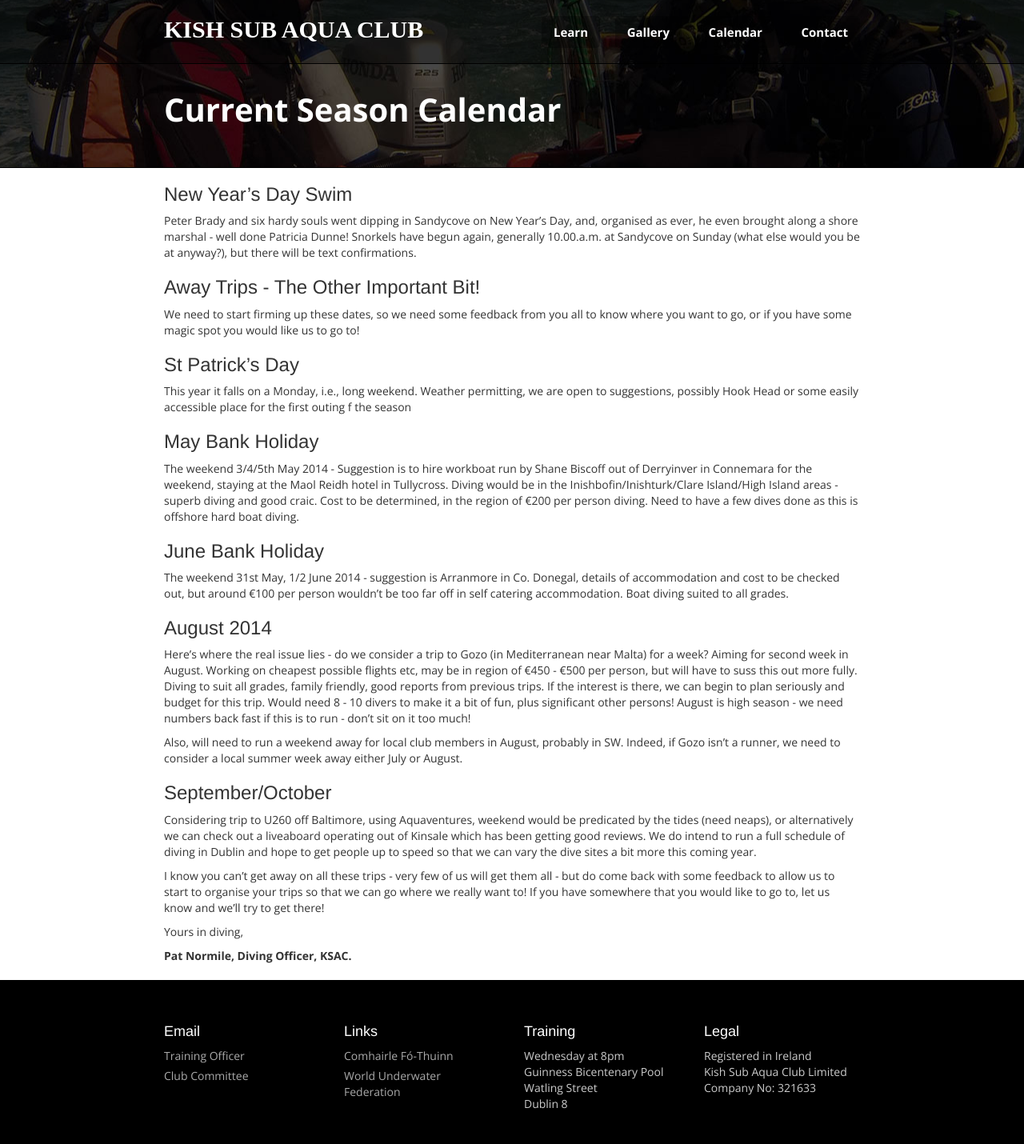
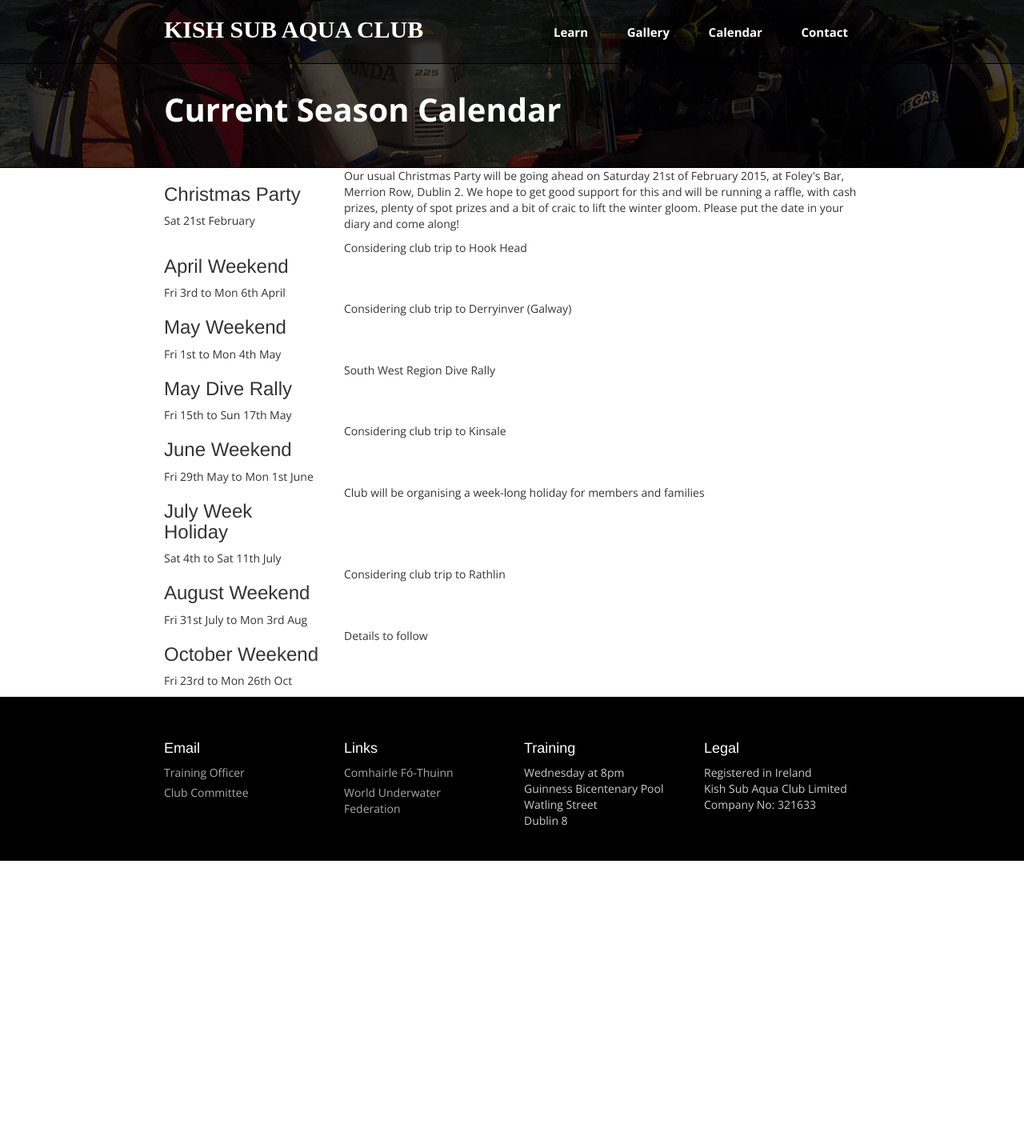
Before and after one commit to kish-sub-aqua-club/kish-sub-aqua-club.github.io, a Jekyll site: the page built from calendar.markdown, in a window 1280 px wide. Shown: the whole page at 80% size. Built offline with Jekyll 4.4.1, drawn with Linux system fonts in a browser that asks for light colours; some web fonts are replaced; Markdown is read by kramdown in place of the engine named in the settings; after the commit the page ends 1076 px from its top, so only the background shows below that.

Commit message:
updated club calendar with currently available dates

```diff
--- /dev/null
+++ b/_includes/hero.html
@@ -0,0 +1,11 @@
+<div class="hero inner-page">
+  <div class="container">
+    <div class="row">
+      <div class="col-md-12">
+        <div class="intro">
+          <h2>{{ page.title }}</h2>
+        </div>
+      </div>
+    </div>
+  </div>
+</div>
--- a/_layouts/default.html
+++ b/_layouts/default.html
@@ -9,18 +9,7 @@
     <div class="top">
 
       {% include header.html %}
-
-      <div class="hero inner-page">
-        <div class="container">
-          <div class="row">
-            <div class="col-md-12">
-              <div class="intro">
-                <h2>{{ page.title }}</h2>
-              </div>
-            </div>
-          </div>
-        </div>
-      </div>
+      {% include hero.html %}
 
     </div>
 
--- a/calendar.markdown
+++ b/calendar.markdown
@@ -3,31 +3,98 @@ layout: default
 title: Current Season Calendar
 ---
 
-### New Year's Day Swim
-Peter Brady and six hardy souls went dipping in Sandycove on New Year's Day, and, organised as ever, he even brought along a shore marshal - well done Patricia Dunne! Snorkels have begun again, generally 10.00.a.m. at Sandycove on Sunday (what else would you be at anyway?), but there will be text confirmations.
+<div class="row event">
+  <div class="col-md-3">
+    <h3>Christmas Party</h3>
+    Sat 21st February
+  </div>
+  <div class="col-md-9">
+    <p>
+      Our usual Christmas Party will be going ahead on Saturday 21st of February 2015, at Foley's Bar, Merrion Row, Dublin 2. We hope to get good support for this and will be running a raffle, with cash prizes, plenty of spot prizes and a bit of craic to lift the winter gloom. Please put the date in your diary and come along!
+    </p>
+  </div>
+</div>
 
-### Away Trips - The Other Important Bit!
-We need to start firming up these dates, so we need some feedback from you all to know where you want to go, or if you have some magic spot you would like us to go to!
+<div class="row event">
+  <div class="col-md-3">
+    <h3>April Weekend</h3>
+    Fri 3rd to Mon 6th April
+  </div>
+  <div class="col-md-9">
+    <p>
+      Considering club trip to Hook Head
+    </p>
+  </div>
+</div>
 
-### St Patrick's Day
-This year it falls on a Monday, i.e., long weekend. Weather permitting, we are open to suggestions, possibly Hook Head or some easily accessible place for the first outing f the season
+<div class="row event">
+  <div class="col-md-3">
+    <h3>May Weekend</h3>
+    Fri 1st to Mon 4th May
+  </div>
+  <div class="col-md-9">
+    <p>
+      Considering club trip to Derryinver (Galway)
+    </p>
+  </div>
+</div>
 
-### May Bank Holiday
-The weekend 3/4/5th May 2014 - Suggestion is to hire workboat run by Shane Biscoff out of Derryinver in Connemara for the weekend, staying at the Maol Reidh hotel in Tullycross.  Diving would be in the Inishbofin/Inishturk/Clare Island/High Island areas - superb diving and good craic. Cost to be determined, in the region of &euro;200 per person diving.  Need to have a few dives done as this is offshore hard boat diving.
+<div class="row event">
+  <div class="col-md-3">
+    <h3>May Dive Rally</h3>
+    Fri 15th to Sun 17th May
+  </div>
+  <div class="col-md-9">
+    <p>
+      South West Region Dive Rally
+    </p>
+  </div>
+</div>
 
-### June Bank Holiday
-The weekend  31st May, 1/2 June 2014 - suggestion is Arranmore in Co. Donegal, details of accommodation and cost to be checked out, but around &euro;100 per person wouldn't be too far off in self catering accommodation. Boat diving suited to all grades.
+<div class="row event">
+  <div class="col-md-3">
+    <h3>June Weekend</h3>
+    Fri 29th May to Mon 1st June
+  </div>
+  <div class="col-md-9">
+    <p>
+      Considering club trip to Kinsale
+    </p>
+  </div>
+</div>
 
-### August 2014
-Here's where the real issue lies - do we consider a trip to Gozo (in Mediterranean near Malta) for a week? Aiming for second week in August.  Working on cheapest possible flights etc, may be in region of &euro;450 - &euro;500 per person, but will have to suss this out more fully. Diving to suit all grades, family friendly, good reports from previous trips.  If the interest is there, we can begin to plan seriously and budget for this trip.  Would need 8 - 10 divers to make it a bit of fun, plus significant other persons! August is high season - we need numbers back fast if this is to run - don't sit on it too much!
+<div class="row event">
+  <div class="col-md-3">
+    <h3>July Week Holiday</h3>
+    Sat 4th to Sat 11th July
+  </div>
+  <div class="col-md-9">
+    <p>
+      Club will be organising a week-long holiday for members and families
+    </p>
+  </div>
+</div>
 
-Also, will need to run a weekend away for local club members in August, probably in SW. Indeed, if Gozo isn't a runner, we need to consider a local summer week away either July or August.
+<div class="row event">
+  <div class="col-md-3">
+    <h3>August Weekend</h3>
+    Fri 31st July to Mon 3rd Aug
+  </div>
+  <div class="col-md-9">
+    <p>
+      Considering club trip to Rathlin
+    </p>
+  </div>
+</div>
 
-### September/October
-Considering trip to U260 off Baltimore, using Aquaventures, weekend would be predicated by the tides (need neaps), or alternatively we can check out a liveaboard operating out of Kinsale which has been getting good reviews.  We do intend to run a full schedule of diving in Dublin and hope to get people up to speed so that we can vary the dive sites a bit more this coming year.
-
-I know you can't get away on all these trips - very few of us will get them all - but do come back with some feedback to allow us to start to organise your trips so that we can go where we really want to! If you have somewhere that you would like to go to, let us know and we'll try to get there!
-
-Yours in diving,
-
-**Pat Normile, Diving Officer, KSAC.**
+<div class="row event">
+  <div class="col-md-3">
+    <h3>October Weekend</h3>
+    Fri 23rd to Mon 26th Oct
+  </div>
+  <div class="col-md-9">
+    <p>
+      Details to follow
+    </p>
+  </div>
+</div>
```
Also changed, not shown: _layouts/post.html (+1 -12 lines).
